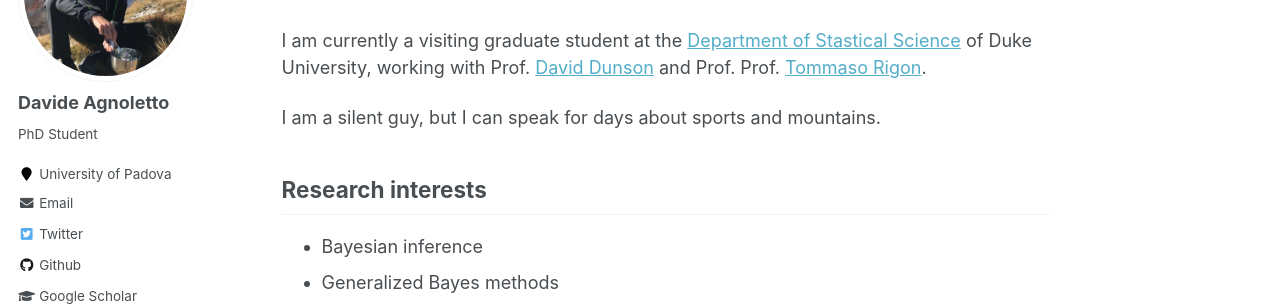
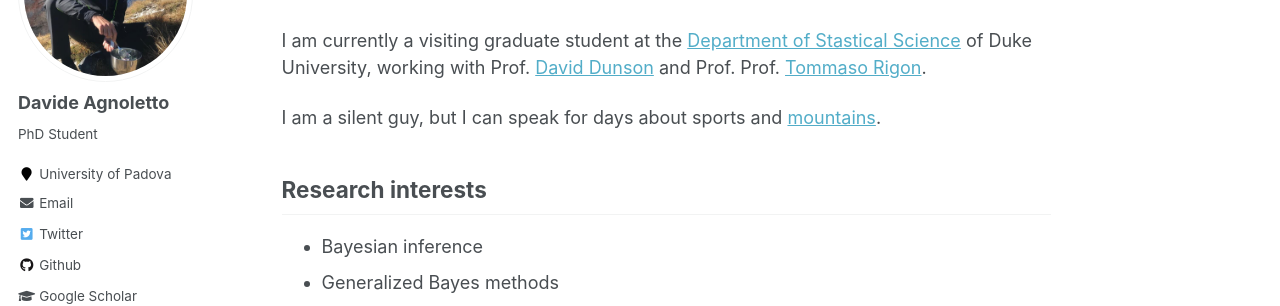
Before and after one commit to davideagno/davideagno.github.io, a Jekyll site: the page built from _pages/about.md, in a window 1280 px wide and 1333 px high. Shown: the part 211-517 px from the top of the window. Built offline with Jekyll 4.4.1, drawn with Linux system fonts in a browser that asks for light colours; part of the change alters nothing that is shown.

```diff
--- a/_pages/about.md
+++ b/_pages/about.md
@@ -12,7 +12,7 @@ I am a PhD student at the [Department of Statistical Sciences](https://www.stat.
 
 I am currently a visiting graduate student at the [Department of Stastical Science](https://stat.duke.edu/) of Duke University, working with Prof. [David Dunson](https://www.daviddunson.com/) and Prof. Prof. [Tommaso Rigon](https://tommasorigon.github.io).
 
-I am a silent guy, but I can speak for days about sports and mountains.
+I am a silent guy, but I can speak for days about sports and [mountains](https://maphub.net/davide_agnoletto/escursioni).
 
 
 Research interests
```
